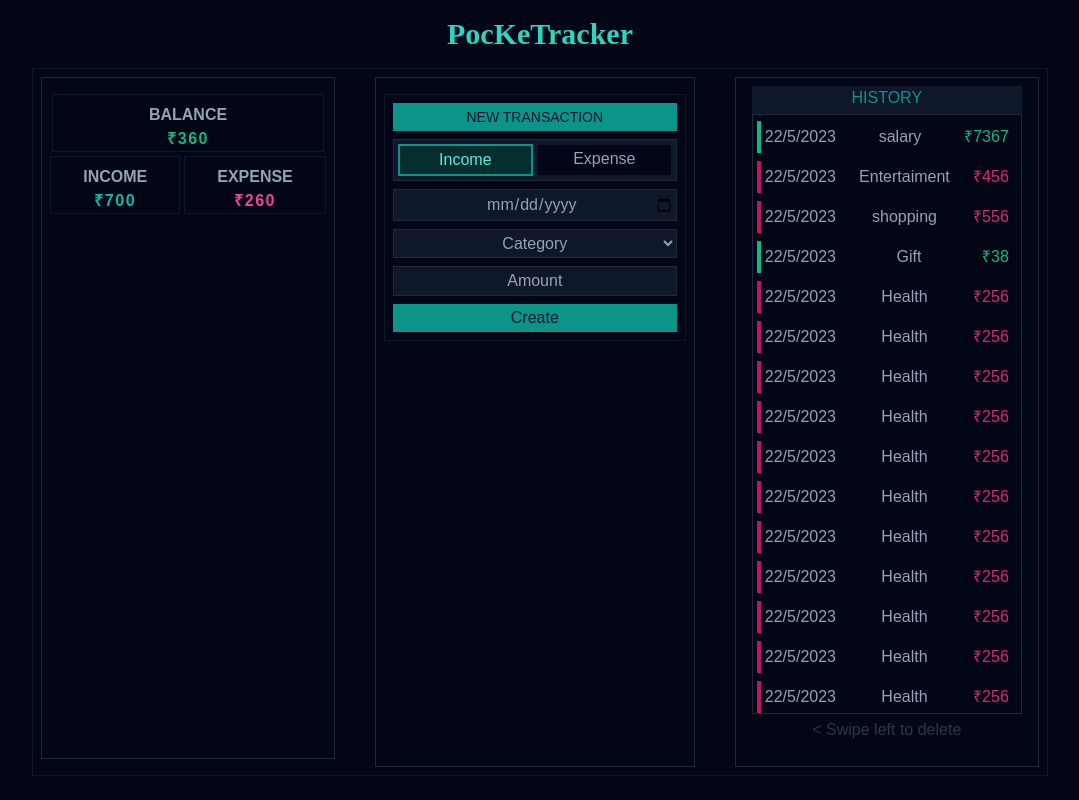
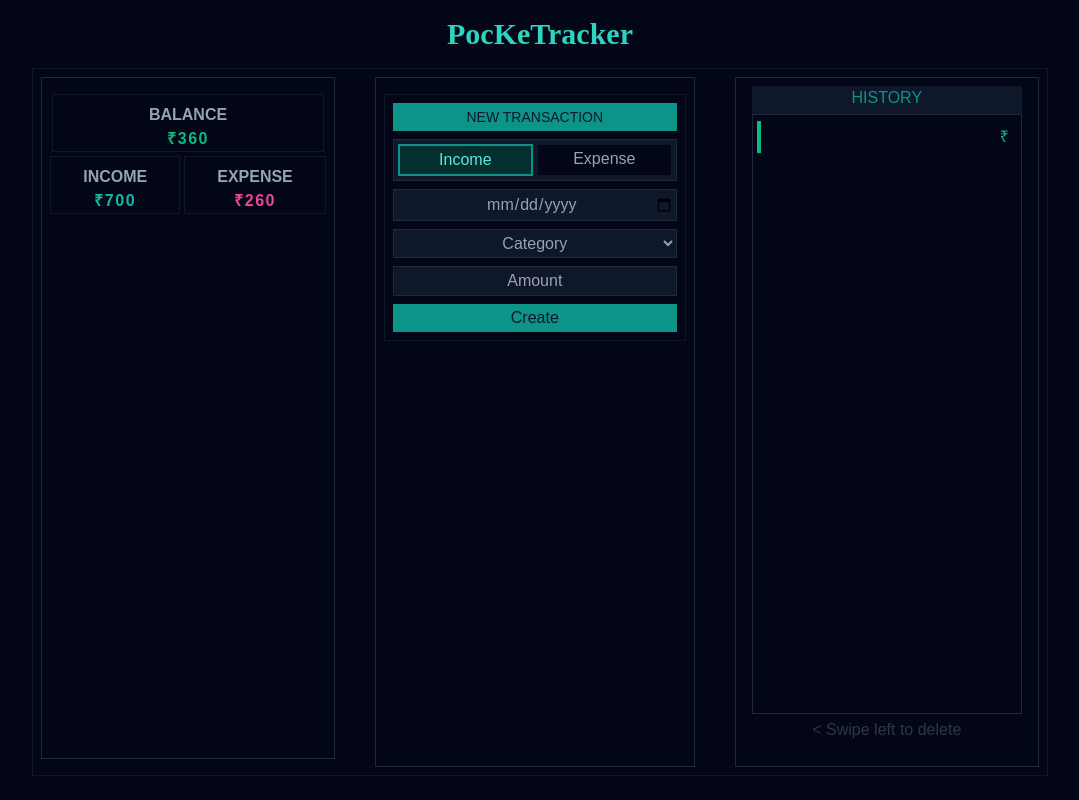
Before and after one commit to silentCosmo/pocketracker, a React (Create React App) app: page / in a window 1280 px wide. Shown: the whole page, without its empty margins (100-1179 px from the left). Built offline with nearby package versions, Linux system fonts and the light colour scheme.

Commit message:
24-5-2023

```diff
--- a/src/App.css
+++ b/src/App.css
@@ -29,5 +29,6 @@ input::-webkit-inner-spin-button {
   background-color: rgb(16, 114, 114);
 }
 ::-webkit-scrollbar-track{
-  background-color: rgb(0, 49, 49);
+  background-color: rgb(15, 23, 42);
+  /* background-color: rgb(0, 49, 49); */
 }
--- a/src/App.js
+++ b/src/App.js
@@ -3,7 +3,7 @@ import Home from './components/Home';
 
 function App() {
   return (
-    <div className="App bg-slate-950 text-slate-100 w-full">
+    <div className="App bg-slate-950 text-slate-100 w-full select-none">
       <Home/>
     </div>
   );
--- a/src/components/analytics/DeleteModal.js
+++ b/src/components/DeleteModal.js
@@ -1,11 +1,11 @@
 import React from 'react'
 import { useDispatch } from 'react-redux'
-import { swiped } from '../../redux/pocketSlice'
+import { swiped } from '../redux/pocketSlice'
 
 function DeleteModal() {
     const dispatch = useDispatch()
     const handleCancel = () => {
-        dispatch(swiped({ swipe: false }))
+        dispatch(swiped(false))
     }
   return (
       <div className='fixed flex items-center top-0 right-0 bottom-0 left-0 backdrop-filter backdrop-blur-sm bg-black bg-opacity-[0.01]'>
@@ -13,7 +13,7 @@ function DeleteModal() {
               <div className='p-3 py-5  border-2 border-teal-950 bg-slate-900'>
                   <p className='text-lg'>Are you sure to remove the transaction?</p>
                   <div className='flex justify-around mt-5 text-slate-950'>
-                      <button className='px-3 p-1 bg-teal-600' onClick={handleCancel}>Cancel</button>
+                      <button className='px-3 p-1 bg-teal-600 hover:bg-teal-700' onClick={handleCancel}>Cancel</button>
                       <button className='px-3 p-1 bg-red-600'>Delete</button>
                   </div>
               </div>
--- a/src/components/History.js
+++ b/src/components/History.js
@@ -1,17 +1,26 @@
 import React, { useEffect } from 'react'
 import TransactionDetails from './analytics/TransactionDetails'
 import { useSelector } from 'react-redux';
-import DeleteModal from './analytics/DeleteModal';
+import DeleteModal from './DeleteModal';
 
 function History() {
-  const swiped = useSelector((state) => state.pocket.value ? state.pocket.value.payload.swipe:false)
+  const swiped = useSelector((state) => state.pocket.swiped ? state.pocket.swiped:false)
+  const history = useSelector((state)=> state.pocket.history)
+  console.log(history);
   useEffect(() => { ; console.log(swiped, 'redux'); }, [swiped])
   return (
     <div className='px-2 mb-4'>
         <p className='pb-1 bg-slate-900 text-teal-600 uppercase'>History</p>
         <div className="flex flex-col pt-1.5 p-1 pr-0 gap-2 md:h-[75vh] h-[80vh] border border-slate-800 overflow-y-scroll overflow-x-hidden">
-        <TransactionDetails details={{inc:true,cat:'salary',amt:'7367'}} />
-        <TransactionDetails details={{ inc:false,cat:'Entertaiment',amt:'456'}} />
+        <TransactionDetails details={{ inc:true,cat:'salary',amt:'7367'}} />
+
+        {
+          history.map((his)=>{
+            return <TransactionDetails details={{inc:false, category:his.category, amount:his.amount}}/>
+          })
+        }
+
+        {/* <TransactionDetails details={{ inc:false,cat:'Entertaiment',amt:'456'}} />
         <TransactionDetails details={{ inc:false,cat:'shopping',amt:'556'}} />
         <TransactionDetails details={{ inc:true,cat:'Gift',amt:'38'}} />
         <TransactionDetails details={{ inc:false,cat:'Health',amt:'256'}} />
@@ -29,7 +38,7 @@ function History() {
         <TransactionDetails details={{ inc:false,cat:'Health',amt:'256'}} />
         <TransactionDetails details={{ inc:false,cat:'Health',amt:'256'}} />
         <TransactionDetails details={{ inc:false,cat:'Health',amt:'256'}} />
-        <TransactionDetails details={{ inc:false,cat:'Health',amt:'256'}} />
+        <TransactionDetails details={{ inc:false,cat:'Health',amt:'256'}} /> */}
         </div>
         <p className='opacity-30 mt-1'>&lt; Swipe left to delete</p>
         {swiped?<DeleteModal/>:""}
--- a/src/components/NewTransaction.js
+++ b/src/components/NewTransaction.js
@@ -1,9 +1,12 @@
 import React, { useState } from 'react'
+import { useDispatch, useSelector } from 'react-redux'
+import { history } from '../redux/pocketSlice'
 
 function NewTransaction() {
+  const dispatch = useDispatch()
   const [isInc,setIsInc] = useState(true)
   const handleTransactionType = (e)=> {
-    console.log(e.target.id);
+    updateForm(e)
     if (e.target.id==="income"){
       setIsInc(true)
     }else{
@@ -11,46 +14,72 @@ function NewTransaction() {
     }
     console.log(isInc);
   }
+  console.log(Date.now());
+  //Form Values
+  const [formValues,setFormValues] = useState({type:'income'})
+  const updateForm = (e) => {
+    console.log(e.target.name,e.target.value);
+    const input = e.target.name
+    const value = e.target.value
+    setFormValues({...formValues,[input]:value})
+  }
+    const newId = useSelector((state)=>state.pocket.newId)
+    console.log('idGen',newId);
+  //Submit Functions
+  const handleSubmit = (e) =>{
+    e.preventDefault()
+    console.log('Sumit_captured');
+    console.log('data: ',formValues);
+
+    const id = Date.now()
+    const formData = {idx:id,...formValues}
+    dispatch(history(formData))
+
+  }
   return (
     <div className='p-2 border border-slate-900 w- m-auto mt-2'>
         <p className='uppercase text-sm bg-teal-600 p-1 text-slate-900 font-medium cursor-none'>New Transaction</p>
         <div className='mt-2'>
-        <form action="">
+        <form onSubmit={handleSubmit} >
             <ul className="flex flex-row gap-1 p-1 mt-2 justify-center border border-slate-800 bg-slate-900 list-none hover:border-t-teal-500">
               <li className='flex w-full'>
-              <input type="radio" name="type" id="income" className='hidden peer' onChange={handleTransactionType} defaultChecked/>
+              <input type="radio" name="type" id='income' value="income" className='hidden peer' onChange={handleTransactionType} defaultChecked/>
               <label htmlFor="income" className='py-0.5 w-full block peer-checked:bg-teal-950 peer-checked:text-teal-300 peer-checked:border-2 peer-checked:border-teal-600 bg-slate-950 border border-slate-900'>&nbsp;Income&nbsp;</label>
               </li>
             <li className='flex w-full'>
-                <input type="radio" name="type" id="expense" className='hidden peer' onChange={handleTransactionType}/>
+                <input type="radio" name="type" id='expense' value="expense" className='hidden peer' onChange={handleTransactionType}/>
                 <label htmlFor="expense" className='py-0.5 w-full block peer-checked:bg-pink-950 peer-checked:text-pink-300 peer-checked:border-2 peer-checked:border-pink-800 bg-slate-950 border border-slate-900'>&nbsp;Expense&nbsp;</label>
               </li>
             </ul>
-            <input type="date" name="" id="" className='mt-2 p-0.5 pl-4 focus:border-t-teal-500 border border-slate-800 bg-slate-900 outline-none text-center w-full' required />
-            <select name="category" className='p-1 pl-4 text-center focus:border-t-teal-500 border border-slate-800 bg-slate-900 mt-2 w-full outline-none overflow-x-visible' required>
+            <input type="date" onChange={updateForm} name="date" className='mt-2 p-0.5 pl-4 focus:border-t-teal-500 border border-slate-800 bg-slate-900 outline-none text-center w-full' required />
+            <select name="category" onChange={updateForm} className='p-1 pl-4 text-center  focus:border-t-teal-500 border border-slate-800 bg-slate-900 mt-2 w-full outline-none overflow-x-visible' required>
                 <option value="" disabled selected>Category</option>
                 { isInc ?
                 <>
+                <option value="Gift">Gift</option>
                 <option value="Salary">Salary</option>
                 <option value="Freelance">Frelance</option>
                 <option value="Investment">Investment</option>
-                <option value="Gift">Gift</option>
                 <option value="Unspecified">Other</option>
                 </>
                 :
                 <>
                 <option value="Rent">Rent</option>
                 <option value="Fuel">Fuel</option>
+                <option value="Dept">Debt</option>
                 <option value="Food">Food</option>
                 <option value="Travel">Travel</option>
-                <option value="Health">Health</option>
+                <option value="Medicine">Medicine</option>
                 <option value="Insurance">Insurance</option>
+                <option value="Education">Education</option>
+                <option value="Health Care">Healthcare</option>
+                <option value="Suscriptions">Suscriptions</option>
                 <option value="Entertaiment">Entertaiment</option>
                 <option value="Unspecified">Other</option>
                 </>
                 }
             </select>
-            <input type="number" name="" id="" className='p-0.5 focus:border-b-teal-500 border border-slate-800 bg-slate-900 outline-none text-center w-full mt-2 appearance-none' placeholder='Amount' required/>
+            <input type="number" onChange={updateForm} name="amount" className='p-0.5 focus:border-b-teal-500 border border-slate-800 bg-slate-900 outline-none text-center w-full mt-2 appearance-none' placeholder='Amount' required/>
             <input type="submit" value="Create" className='p-0.5 bg-teal-600 text-slate-900 mt-2 w-full hover:bg-teal-500 active:bg-teal-400'/>
         </form>
         </div>
--- a/src/components/analytics/TransactionDetails.js
+++ b/src/components/analytics/TransactionDetails.js
@@ -1,4 +1,4 @@
-import React, { useState } from 'react';
+import React, { useEffect, useState } from 'react';
 import Draggable from 'react-draggable';
 import { useDispatch, useSelector } from 'react-redux';
 import { swiped, toSwipe } from '../../redux/pocketSlice';
@@ -7,29 +7,44 @@ function TransactionDetails(details) {
   const data = details.details;
   const dispatch = useDispatch()
 
-  //Swipe Function
+  //Drag States
   const [dragged, setDragged] = useState(false);
   const [position, setPosition] = useState({ x: 0, y: 0 });/*
   const [toDrag,setToDrag] = useState(false)
   const [toDelete,setToDelete] = useState(false)
   const nodeRef = useRef(null); */
+  const toDrag = useSelector((state)=>state.pocket.toswipe)
 
-  const toDrag = useSelector((state)=>state.pocket.value.payload)
-  /* console.log(dragOn);
-  useEffect(()=>{console.log('eff'); setToDrag(dragOn)},[dragOn]) */
+  //Fix Scroll Problem
+  useEffect(() => {
+    const handleTouchEnd = () => {
+      // Function to be called when the touch ends
+      dispatch(toSwipe(false))
+      console.log('Touch ended');
+    };
 
+    // Add event listener for touchend
+    document.addEventListener('touchend', handleTouchEnd);
+
+    // Clean up the event listener on component unmount
+    return () => {
+      document.removeEventListener('touchend', handleTouchEnd);
+    };
+    //eslint-disable-next-line react-hooks/exhaustive-deps
+  }, []);
+
+  //Click Functions
   const handleClick = ()=>{
-    dispatch(toSwipe(true))
-    console.log('e',toDrag)
-    console.log('Clicked!')
+    dispatch(toSwipe({toDrag:true}))
+    console.log('Clicked!',toDrag)
   }
   const handleUnClick = ()=>{
     dispatch(toSwipe(false))
-    console.log('e',toDrag)
+    console.log('unclicdrag',toDrag)
     console.log('Leave')
   }
 
-  //Swipe
+  //Swipe Functions
   const handleDrag = (event, { deltaX }) => {
     /* console.log('onDrag', deltaX); */
     if (deltaX < -6) {
@@ -40,12 +55,14 @@ function TransactionDetails(details) {
     if (dragged) {
       console.log('delete!', data.amt);
       onDelete()
+      dispatch(toSwipe(false))
     } else {
       console.log('drag_Failed');
       setPosition({ x: 0, y: 0 });
     }
     setDragged(false);
   };
+
   //Delete Related Functions
   const onDelete = () =>{
     console.log('called');
@@ -57,18 +74,18 @@ function TransactionDetails(details) {
     <>
     {
     toDrag?
-    <Draggable axis='x'position={position} onDrag={handleDrag} onStop={handleDragStop}>
-    <div className={`bg-slate- border-l-[0.3rem] w-64 p-1 mr-2 flex justify-between cursor-pointer ${toDrag?'bg-slate-900':'bg-slate-950'} ${data.inc?'border-emerald-500': 'border-pink-700'}`} onMouseLeave={handleUnClick}>
+        <Draggable axis='x' position={position} onDrag={handleDrag} onStop={handleDragStop}>
+        <div className={`bg-opacity- border-l-[0.3rem] w-64 p-1 mr-2 flex justify-between cursor-pointer ${toDrag ? 'bg-slate-900' : 'bg-slate-950'} ${data.inc ? 'border-emerald-500' : 'border-pink-700'}`} onMouseLeave={handleUnClick}  onTouchEnd={handleUnClick} >
         <p>22/5/2023</p>
-        <p>{data.cat}</p>
-        <p className={`${data.inc?"text-emerald-500":"text-pink-600"}`}>&#8377;{data.amt}</p>
+        <p>{data.category}</p>
+        <p className={`${data.inc?"text-emerald-500":"text-pink-600"}`}>&#8377;{data.amount}</p>
     </div>
     </Draggable>
     :
       < div className={`bg-slate-950 border-l-[0.3rem] w-64 p-1 mr-2 flex justify-between cursor-pointer ${data.inc ? 'border-emerald-500' : 'border-pink-700'}`}  onClick={handleClick}>
-      <p>22/5/2023</p>
-      <p>{data.cat}</p>
-      <p className={`${data.inc ? "text-emerald-500" : "text-pink-600"}`}>&#8377;{data.amt}</p>
+      <p>{data.date}</p>
+      <p>{data.category}</p>
+      <p className={`${data.inc ? "text-emerald-500" : "text-pink-600"}`}>&#8377;{data.amount}</p>
     </div >
     }
     </>
--- a/src/redux/pocketSlice.js
+++ b/src/redux/pocketSlice.js
@@ -1,7 +1,8 @@
 import { createSlice } from '@reduxjs/toolkit'
 
 const initialState = {
-    value: 0,
+    value:0,
+    history:[],
 }
 
 export const pocketSlice = createSlice({
@@ -16,15 +17,23 @@ export const pocketSlice = createSlice({
             state.value += 1
         } */
         swiped: (state, action)=>{
-            state.value = action
+            state.swiped = action.payload
         },
-        toSwipe: (state,action)=>{
-            state.value= action
-        }
+        toSwipe: (state, action)=>{
+            state.toswipe = action.payload
+        },
+        history:(state, action)=>{
+            //Generate NewID
+            const newId = state.history.length + 1
+            const newItem = {id:newId,...action.payload}
+            //Update History
+            state.history = [...state.history,newItem]
+            console.log('redux', state.history)
+        },
     },
 })
 
 // Action creators are generated for each case reducer function
-export const { swiped, toSwipe } = pocketSlice.actions
+export const { swiped, toSwipe, history } = pocketSlice.actions
 
 export default pocketSlice.reducer
```
